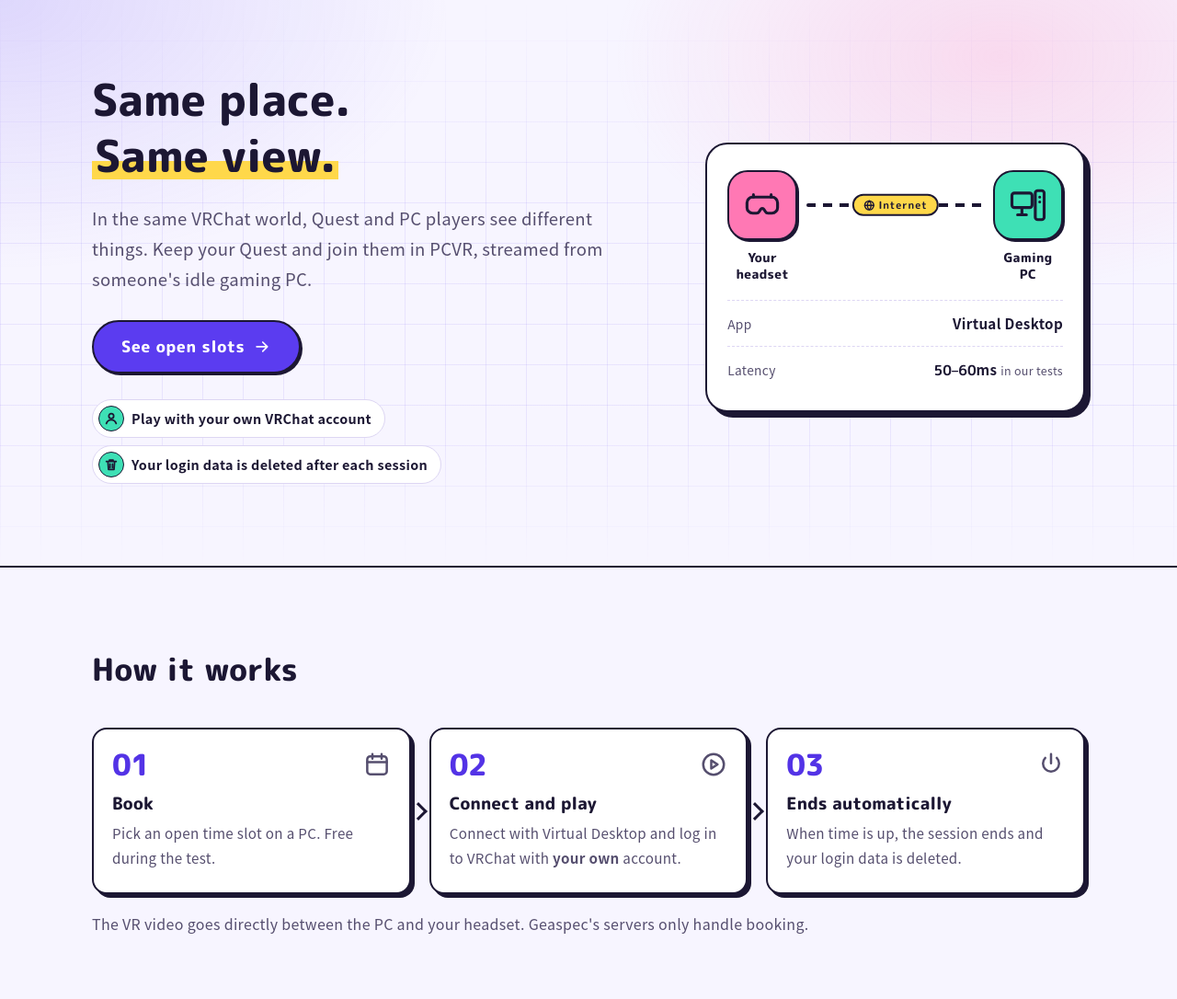
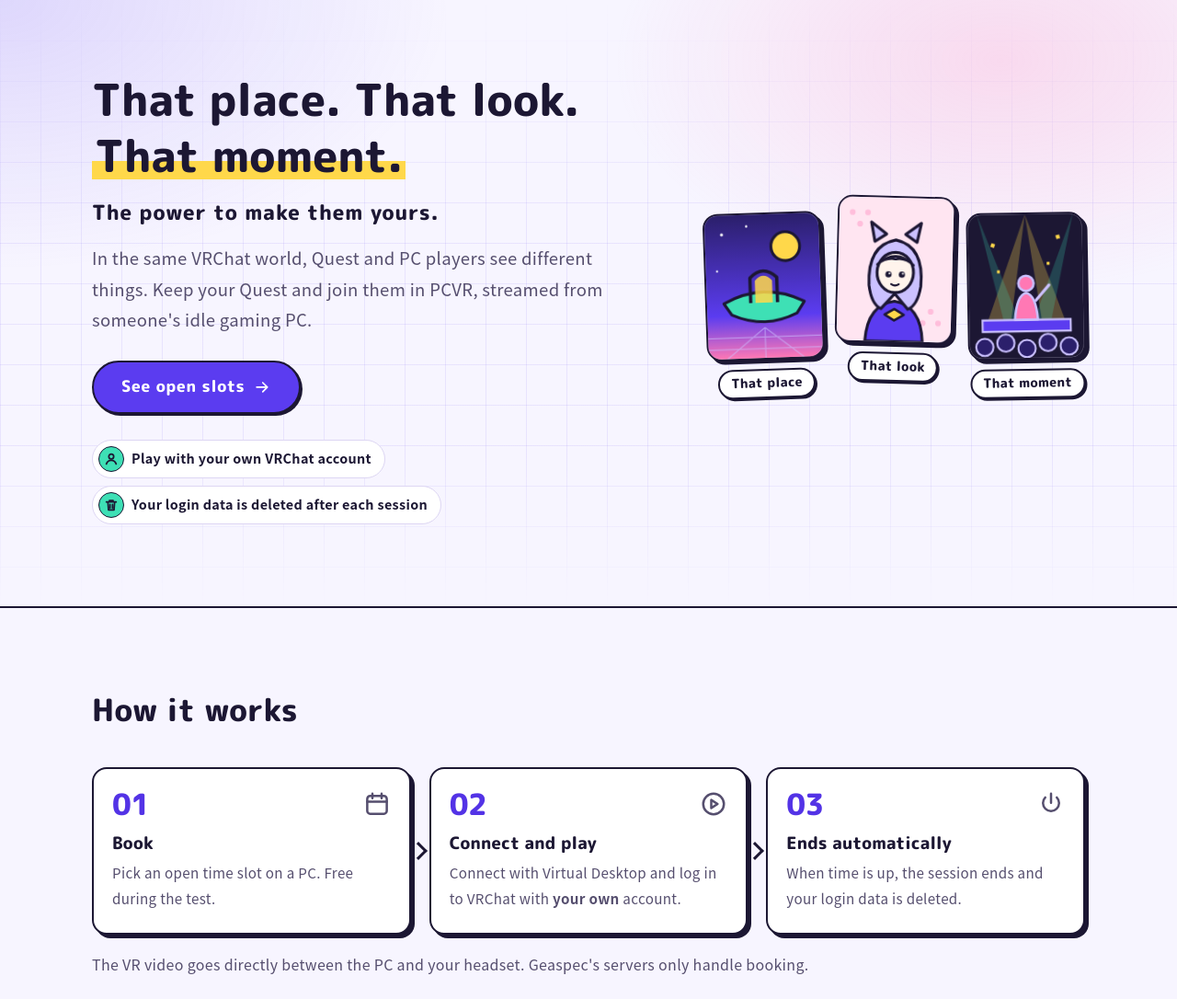
Before and after one commit to lihitothird-alt/Geaspec, a FastAPI app: page /en in a window 1280 px wide. Shown: the part 108-1194 px from the top of the page at 92% size. Run offline with FastAPI, Linux system fonts and the light colour scheme; some web fonts are replaced.

Commit message:
Tagline: That place, that look, that moment; three revealing scenes
Co-Authored-By: Claude Opus 5.5 <noreply@anthropic.com>
Claude-Session: https://claude.ai/code/session_01CrzQPaUK2gPmFSV9Kby7iU

```diff
--- a/docs/en/index.html
+++ b/docs/en/index.html
@@ -64,7 +64,7 @@ footer .wrap{display:flex;flex-wrap:wrap;gap:6px 20px;justify-content:space-betw
 <main class="wrap">
   <div class="hero">
     <div>
-      <h1>Same place.<br>Same view.</h1>
+      <h1>That place. That look.<br>That moment.</h1>
       <p class="lead">In the same VRChat world, Quest and PC players see different things. Geaspec is a community platform in Japan. People with a standalone VR headset book time on someone's idle gaming PC and play VRChat in PCVR: the PC renders VRChat and streams it to their own headset, and they log in with their own account. We are currently running a small, free, invite-only test. To join, apply through our Discord server.</p>
       <a class="cta" href="https://discord.gg/WcXmPdTBNA" rel="noopener">Join the test on Discord</a>
     </div>
--- a/server/app/static/style.css
+++ b/server/app/static/style.css
@@ -390,6 +390,49 @@ button.link { background: none; border: 0; color: var(--text-muted); cursor: poi
   background: var(--mint); color: var(--sticker-ink); border: 1.5px solid var(--edge);
 }
 .trust .ic .i { width: 16px; height: 16px; stroke-width: 2.6; }
+
+.hero-sub {
+  margin: -6px 0 16px; font: 800 clamp(1.05rem, .95rem + .6vw, 1.4rem)/1.5 var(--font-round);
+  letter-spacing: .04em; color: var(--text);
+}
+
+/* --- Hero visual: その場所で・その姿で・その瞬間を -------------------
+   はじめは Quest で見たときのように灰色のモザイク。走査線が通ると、PC で見たときの色に変わる */
+.scenes { margin: 0; padding-top: 18px; display: grid; grid-template-columns: repeat(3, minmax(0, 1fr)); gap: 14px; }
+.scene { margin: 0; display: flex; flex-direction: column; gap: 10px; }
+.scene:nth-child(1) { transform: rotate(-2deg); }
+.scene:nth-child(2) { transform: translateY(-18px) rotate(1.5deg); }
+.scene:nth-child(3) { transform: rotate(-1deg); }
+.scene-art {
+  position: relative; overflow: hidden; aspect-ratio: 4 / 5;
+  border: 2px solid var(--edge); border-radius: var(--radius); box-shadow: var(--shadow);
+  background: #b9b4c9;
+}
+.scene-art svg { display: block; width: 100%; height: 100%; filter: grayscale(1) contrast(.75) brightness(1.1); animation: scene-color .9s ease forwards; animation-delay: var(--d); }
+/* Quest で見たときのモザイク。左から順に消える */
+.scene-art::after {
+  content: ""; position: absolute; inset: 0; pointer-events: none;
+  background: repeating-conic-gradient(#c8c3d6 0 25%, #aaa4bd 0 50%) 0 0 / 14px 14px;
+  opacity: .92; clip-path: inset(0 0 0 0);
+  animation: scene-unmask .9s ease-in-out forwards; animation-delay: var(--d);
+}
+/* 走査線 */
+.scene-art::before {
+  content: ""; position: absolute; top: 0; bottom: 0; left: -12%; width: 12%; z-index: 1; pointer-events: none;
+  background: linear-gradient(90deg, transparent, rgba(255, 255, 255, .95), transparent);
+  opacity: 0; animation: scene-scan .9s ease-in-out forwards; animation-delay: var(--d);
+}
+.s-place { --d: .5s; }
+.s-form { --d: 1.3s; }
+.s-moment { --d: 2.1s; }
+.scene figcaption {
+  align-self: center; padding: 4px 12px; border: 2px solid var(--edge); border-radius: 999px;
+  background: var(--surface); box-shadow: var(--shadow-s);
+  font: 800 .88rem/1.4 var(--font-round); white-space: nowrap;
+}
+@keyframes scene-color { to { filter: none; } }
+@keyframes scene-unmask { to { clip-path: inset(0 0 0 100%); } }
+@keyframes scene-scan { 0% { opacity: 1; left: -12%; } 99% { opacity: 1; left: 100%; } 100% { opacity: 0; left: 100%; } }
 
 /* --- Hero visual: session HUD ------------------------------------- */
 .hero-visual { position: relative; }
@@ -935,6 +978,11 @@ td a.badge:hover { text-decoration: underline; }
 }
 @media (max-width: 600px) {
   .hero .lead { margin-bottom: 22px; }
+  .scenes { gap: 8px; }
+  .scene { gap: 8px; }
+  .scene:nth-child(2) { transform: translateY(-10px) rotate(1.5deg); }
+  .scene figcaption { padding: 3px 8px; font-size: .74rem; }
+  .scene-art { box-shadow: var(--shadow-s); }
   .cta-row .btn.lg { flex: 1 1 100%; }
   .trust { margin-top: 22px; }
   .trust li { font-size: .86rem; }
--- /dev/null
+++ b/server/app/templates/_scenes.html
@@ -0,0 +1,55 @@
+{#- トップページの 3 枚の絵（その場所で・その姿で・その瞬間を）。
+    はじめは Quest で見たときのように灰色のモザイクで、走査線が通ると PC で見たときの色に変わる -#}
+{%- macro scenes(label, place, form, moment) -%}
+<figure class="scenes" aria-label="{{ label }}">
+  <div class="scene s-place">
+    <div class="scene-art" aria-hidden="true">
+      <svg viewBox="0 0 120 150" preserveAspectRatio="xMidYMid slice">
+        <defs><linearGradient id="sc-sky" x1="0" y1="0" x2="0" y2="1"><stop offset="0" stop-color="#2b1f6b"/><stop offset=".7" stop-color="#5b3cf0"/><stop offset="1" stop-color="#ff78b4"/></linearGradient></defs>
+        <rect width="120" height="150" fill="url(#sc-sky)"/>
+        <g fill="#fff"><circle cx="18" cy="20" r="1.6"/><circle cx="44" cy="12" r="1.2"/><circle cx="98" cy="30" r="1.4"/><circle cx="70" cy="40" r="1"/><circle cx="12" cy="58" r="1.1"/></g>
+        <circle cx="84" cy="34" r="15" fill="#ffd84a" stroke="#1c1733" stroke-width="3"/>
+        <path d="M18 92 Q60 70 102 92 L94 104 Q60 120 26 104 Z" fill="#3ee0b5" stroke="#1c1733" stroke-width="3" stroke-linejoin="round"/>
+        <path d="M46 92 V66 Q60 52 74 66 V92" fill="none" stroke="#1c1733" stroke-width="3.5" stroke-linejoin="round"/>
+        <path d="M51 92 V69 Q60 59 69 69 V92 Z" fill="#ffd84a" opacity=".85"/>
+        <g stroke="#cbc1ff" stroke-width="1.2" opacity=".55"><path d="M0 128 H120 M0 140 H120 M60 118 L20 150 M60 118 L100 150 M60 118 L60 150"/></g>
+      </svg>
+    </div>
+    <figcaption>{{ place }}</figcaption>
+  </div>
+  <div class="scene s-form">
+    <div class="scene-art" aria-hidden="true">
+      <svg viewBox="0 0 120 150" preserveAspectRatio="xMidYMid slice">
+        <rect width="120" height="150" fill="#ffe5f1"/>
+        <g fill="#ff78b4" opacity=".35"><circle cx="14" cy="16" r="3"/><circle cx="30" cy="16" r="3"/><circle cx="22" cy="28" r="3"/><circle cx="98" cy="118" r="3"/><circle cx="106" cy="130" r="3"/><circle cx="90" cy="130" r="3"/></g>
+        <path d="M30 150 Q32 112 60 108 Q88 112 90 150 Z" fill="#5b3cf0" stroke="#1c1733" stroke-width="3" stroke-linejoin="round"/>
+        <path d="M33 92 Q30 50 60 44 Q90 50 87 92 Q84 112 74 116 L60 100 L46 116 Q36 112 33 92 Z" fill="#cbc1ff" stroke="#1c1733" stroke-width="3" stroke-linejoin="round"/>
+        <path d="M38 46 L34 26 L50 38 Z M82 46 L86 26 L70 38 Z" fill="#cbc1ff" stroke="#1c1733" stroke-width="3" stroke-linejoin="round"/>
+        <ellipse cx="60" cy="78" rx="19" ry="21" fill="#fff4ec" stroke="#1c1733" stroke-width="3"/>
+        <path d="M41 70 Q60 52 79 70 Q70 62 60 64 Q50 62 41 70 Z" fill="#cbc1ff" stroke="#1c1733" stroke-width="2.5" stroke-linejoin="round"/>
+        <circle cx="53" cy="80" r="3.2" fill="#1c1733"/><circle cx="67" cy="80" r="3.2" fill="#1c1733"/>
+        <circle cx="54" cy="79" r="1" fill="#fff"/><circle cx="68" cy="79" r="1" fill="#fff"/>
+        <path d="M56 90 Q60 93 64 90" fill="none" stroke="#1c1733" stroke-width="2" stroke-linecap="round"/>
+        <path d="M50 122 L60 116 L70 122 L60 128 Z" fill="#ffd84a" stroke="#1c1733" stroke-width="2.5" stroke-linejoin="round"/>
+      </svg>
+    </div>
+    <figcaption>{{ form }}</figcaption>
+  </div>
+  <div class="scene s-moment">
+    <div class="scene-art" aria-hidden="true">
+      <svg viewBox="0 0 120 150" preserveAspectRatio="xMidYMid slice">
+        <rect width="120" height="150" fill="#1c1733"/>
+        <path d="M60 0 L20 110 H44 Z M60 0 L76 110 H100 Z" fill="#ffd84a" opacity=".28"/>
+        <path d="M10 0 L36 110 H52 Z M110 0 L68 110 H86 Z" fill="#3ee0b5" opacity=".22"/>
+        <path d="M14 110 H106 V122 H14 Z" fill="#5b3cf0" stroke="#cbc1ff" stroke-width="2"/>
+        <circle cx="60" cy="72" r="8" fill="#ff78b4" stroke="#cbc1ff" stroke-width="2.5"/>
+        <path d="M48 110 Q50 84 60 82 Q70 84 72 110 Z" fill="#ff78b4" stroke="#cbc1ff" stroke-width="2.5" stroke-linejoin="round"/>
+        <path d="M70 90 L84 74" stroke="#cbc1ff" stroke-width="3" stroke-linecap="round"/>
+        <g fill="#2b1f6b" stroke="#cbc1ff" stroke-width="2"><circle cx="16" cy="138" r="9"/><circle cx="38" cy="134" r="9"/><circle cx="60" cy="140" r="9"/><circle cx="82" cy="134" r="9"/><circle cx="104" cy="138" r="9"/></g>
+        <g fill="#ffd84a"><rect x="24" y="30" width="4" height="4" transform="rotate(20 26 32)"/><rect x="92" y="22" width="4" height="4" transform="rotate(-15 94 24)"/><rect x="82" y="50" width="3" height="3"/><rect x="30" y="58" width="3" height="3"/></g>
+      </svg>
+    </div>
+    <figcaption>{{ moment }}</figcaption>
+  </div>
+</figure>
+{%- endmacro -%}
--- a/server/app/templates/base.html
+++ b/server/app/templates/base.html
@@ -5,7 +5,7 @@
   <meta charset="utf-8">
   <meta name="viewport" content="width=device-width, initial-scale=1">
   <meta name="robots" content="noindex, nofollow">
-  <title>{% block title %}{{ settings.service_name }} | 同じ場所で、同じ景色を。Quest のまま PCVR の VRChat へ{% endblock %}</title>
+  <title>{% block title %}{{ settings.service_name }} | その場所で、その姿で、その瞬間を。{% endblock %}</title>
   <meta name="description" content="同じワールドにいても、Quest と PC では見えている景色が違う。Geaspec は、ゲーミング PC を持つ人の空いている時間を予約して、いつもの Quest のまま PCVR の VRChat を遊べるサービスです。ご自身のアカウントで、終了時にログイン情報やキャッシュは自動で削除されます。">
   <meta name="color-scheme" content="light dark">
   <meta name="theme-color" content="#f7f5ff" media="(prefers-color-scheme: light)">
--- a/server/app/templates/index_en.html
+++ b/server/app/templates/index_en.html
@@ -1,10 +1,12 @@
 {% extends "base.html" %}
-{% block title %}Geaspec — Same place, same view. VRChat in PCVR from your Quest{% endblock %}
+{% from "_scenes.html" import scenes %}
+{% block title %}Geaspec — That place. That look. That moment.{% endblock %}
 {% block content %}
 <section class="hero" aria-labelledby="hero-title">
   <div class="wrap hero-grid">
     <div class="hero-copy">
-      <h1 id="hero-title"><span class="ln">Same place.</span><br><span class="ln"><mark class="hl">Same view.</mark></span></h1>
+      <h1 id="hero-title"><span class="ln">That place.</span> <span class="ln">That look.</span> <span class="ln"><mark class="hl">That moment.</mark></span></h1>
+      <p class="hero-sub">The power to make them yours.</p>
       <p class="lead">In the same VRChat world, Quest and PC players see different things. Keep your Quest and join them in PCVR, streamed from someone's idle gaming PC.</p>
       <div class="cta-row">
         <a class="btn lg" href="/slots">See open slots{% if slot_count %} ({{ slot_count }}){% endif %}<svg class="i" aria-hidden="true"><use href="#i-arrow"/></svg></a>
@@ -16,17 +18,7 @@
     </div>
 
     <div class="hero-visual">
-      <figure class="hud">
-        <div class="hud-link" role="img" aria-label="Your VR headset connects over the internet to a gaming PC">
-          <div class="node quest"><span class="node-ic"><svg class="i"><use href="#i-quest"/></svg></span>Your<br>headset</div>
-          <div class="wire"><span class="tag"><svg class="i"><use href="#i-globe"/></svg>Internet</span></div>
-          <div class="node pc"><span class="node-ic"><svg class="i"><use href="#i-pc"/></svg></span>Gaming<br>PC</div>
-        </div>
-        <dl class="hud-specs">
-          <div><dt>App</dt><dd>Virtual Desktop</dd></div>
-          <div><dt>Latency</dt><dd><span class="num">50–60</span>ms <small>in our tests</small></dd></div>
-        </dl>
-      </figure>
+      {{ scenes("What you see in PCVR: that place, that look, that moment", "That place", "That look", "That moment") }}
     </div>
   </div>
 </section>
--- a/server/app/tester_bot.py
+++ b/server/app/tester_bot.py
@@ -463,7 +463,7 @@ class TesterBot(discord.Client):
 
     def welcome_text(self, panel: str, question: str) -> str:
         return "\n".join([
-            "**同じ場所で、同じ景色を。**",
+            "**その場所で、その姿で、その瞬間を。手に入れる力を、あなたに。**",
             "同じワールドにいても、Quest と PC では見えている景色が違います。Geaspec は、ゲーミング PC を持つ人の"
             "空いている時間を予約して、いつもの Quest のまま PCVR の VRChat を遊べるサービスです。"
             "いまは無料・招待制のテスト中です。",
--- a/server/app/version.py
+++ b/server/app/version.py
@@ -8,7 +8,8 @@ AGENT_SETUP_URL = f"https://github.com/lihitothird-alt/Geaspec/releases/download
 # Discord の「更新情報」に書く変更点 (テスターと運営が読む)。新しい版を出すときに足す
 CHANGES: dict[str, list[str]] = {
     "0.7.41": [
-        "トップページの見出しを「同じ場所で、同じ景色を。」にしました",
+        "トップページの見出しを「その場所で、その姿で、その瞬間を。手に入れる力を、あなたに。」にしました",
+        "トップページの絵を、PCVR で見える「場所・姿・瞬間」の 3 枚に変えました",
     ],
     "0.7.40": [
         "貸し手アプリ（Geaspec Agent）のアイコンを Geaspec のロゴにしました（スタートメニュー・ウィンドウ・画面右下のアイコン）",
```
Also changed, not shown: server/app/templates/index.html (+5 -12 lines), server/tests/test_app.py (+2 -2 lines).
